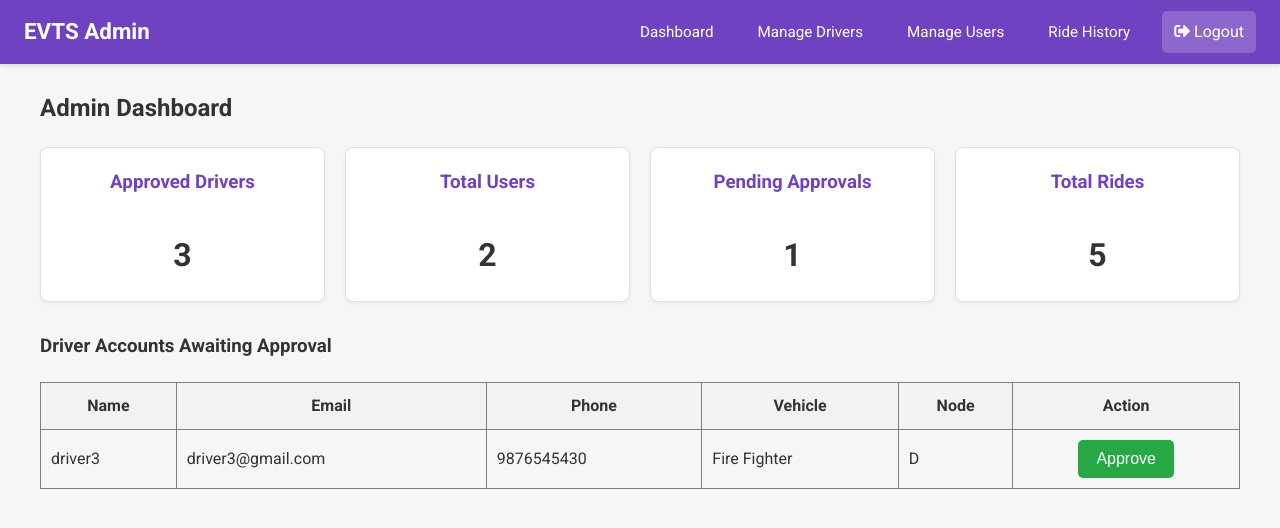
After one commit to Munalthapa710/college_project, a Flask app: page /admin/dashboard in a window 1280 px wide. The commit adds this page. Shown: the top 528 px of the page. Run offline with Flask 3, Linux system fonts and the light colour scheme; a user stored in the database is signed in.

Commit message:
admin and timeout

```diff
--- a/app.py
+++ b/app.py
@@ -8,14 +8,21 @@ from functools import wraps
 from dijkstra import dijkstra, shortest_path
 from graph_with_coords import graph, coordinates
 import os
-
+from werkzeug.security import generate_password_hash, check_password_hash
+from apscheduler.schedulers.background import BackgroundScheduler
+from datetime import timedelta
 app = Flask(__name__)
 app.secret_key = os.urandom(24).hex()
 
 app.config['SQLALCHEMY_DATABASE_URI'] = 'sqlite:///database.db'
 app.config['SQLALCHEMY_TRACK_MODIFICATIONS'] = False
 
-# Initialize SocketIO AFTER app configuration
+
+os.makedirs(app.instance_path, exist_ok=True)
+
+scheduler = BackgroundScheduler()
+scheduler.start()
+
 socketio = SocketIO(app, async_mode='eventlet', cors_allowed_origins="*")
 db = SQLAlchemy(app)
 
@@ -31,6 +38,12 @@ def format_datetime_npt(dt_utc):
     return dt_npt.strftime('%Y-%m-%d %H:%M NPT')
 
 # --- Models ---
+class Admin(db.Model):
+    __tablename__ = 'admin'
+    email = db.Column(db.String(120), primary_key=True)
+    name = db.Column(db.String(100))
+    password = db.Column(db.String(256)) # Increased length for hash
+
 class RideRequest(db.Model):
     __tablename__ = 'ride_request'
     id = db.Column(db.Integer, primary_key=True)
@@ -45,7 +58,7 @@ class User(db.Model):
     email = db.Column(db.String(120), primary_key=True)
     name = db.Column(db.String(100))
     phone = db.Column(db.String(15))
-    password = db.Column(db.String(100))
+    password = db.Column(db.String(256)) # Increased length for hash
     latitude = db.Column(db.Float, nullable=True)
     longitude = db.Column(db.Float, nullable=True)
 
@@ -53,9 +66,46 @@ class Driver(db.Model):
     email = db.Column(db.String(120), primary_key=True)
     name = db.Column(db.String(100))
     phone = db.Column(db.String(15))
-    password = db.Column(db.String(100))
+    password = db.Column(db.String(256)) # Increased length for hash
     vehicle = db.Column(db.String(50))
     node = db.Column(db.String(10), nullable=False)
+    is_approved = db.Column(db.Boolean, default=False, nullable=False)
+
+# --- CLI COMMAND TO CREATE ADMIN ---
+@app.cli.command("create-admin")
+def create_admin_command():
+    """Creates the initial admin user for the application."""
+
+    # Check if an admin already exists
+    if Admin.query.first():
+        print("An admin user already exists. Aborting.")
+        return
+
+    # --- CONFIGURE YOUR FIRST ADMIN HERE ---
+    admin_email = "admin@gmail.com"
+    admin_name = "System Administrator"
+    admin_password = "Admin123"
+
+    # Hash the password for security
+    hashed_password = generate_password_hash(admin_password)
+
+    new_admin = Admin(
+        email=admin_email,
+        name=admin_name,
+        password=hashed_password
+    )
+
+    db.session.add(new_admin)
+    db.session.commit()
+
+    print(f"Admin user '{admin_name}' with email '{admin_email}' created successfully.")
+    print("You can now log in with this account using the 'Admin' role.")
+
+@app.cli.command("init-db")
+def init_db_command():
+    """Creates the database tables."""
+    db.create_all()
+    print("Initialized the database.")
 
 # --- Decorators for Authentication ---
 def login_required_user(f):
@@ -74,6 +124,15 @@ def login_required_driver(f):
         return f(*args, **kwargs)
     return decorated_function
 
+def login_required_admin(f):
+    @wraps(f)
+    def decorated_function(*args, **kwargs):
+        if 'admin' not in session:
+            flash("Admin access required.", "error")
+            return redirect(url_for('login'))
+        return f(*args, **kwargs)
+    return decorated_function
+
 # for authenticated HTML pages.
 def add_no_cache_to_response(response):
     """Adds no-cache headers to a given Flask response object."""
@@ -81,6 +140,115 @@ def add_no_cache_to_response(response):
     response.headers["Pragma"] = "no-cache"
     response.headers["Expires"] = "0"
     return response
+
+def check_and_reroute_ride(ride_id, user_email):
+    """
+    A background job to check a ride request's status after a timeout.
+    If it's still pending, it finds the next nearest driver and re-assigns.
+    """
+    print(f"[JOB] Running check for ride_id: {ride_id}")
+    with app.app_context(): # IMPORTANT: Jobs run outside Flask's context
+        # Find the original request
+        original_request = db.session.get(RideRequest, ride_id)
+
+        # 1. Check if the ride is still pending
+        if not original_request or original_request.status != 'Pending':
+            print(f"[JOB] Ride {ride_id} is no longer pending. Status: {original_request.status if original_request else 'Not Found'}. Job finished.")
+            return
+
+        print(f"[JOB] Ride {ride_id} timed out. Finding next driver.")
+        # 2. Mark the original request as timed out
+        original_request.status = 'timed_out'
+
+        # 3. Find the next nearest driver, EXCLUDING the one who just timed out
+        user = User.query.get(user_email)
+        if not user or user.latitude is None:
+            print("[JOB] User or user location not found. Cannot find next driver.")
+            db.session.commit()
+            return
+
+        # This logic is similar to your find-nearest route, but excludes the previous driver
+        # For simplicity, we'll re-implement a small part of it here.
+        # A more advanced implementation might refactor this into a shared helper function.
+
+        all_available_drivers = Driver.query.filter(
+            Driver.is_approved == True,
+            Driver.node.isnot(None),
+            Driver.email != original_request.driver_email # <-- Exclude the previous driver
+        ).all()
+
+        if not all_available_drivers:
+            print("[JOB] No other drivers available.")
+            socketio.emit('ride_timeout_no_drivers', {'message': 'Your request timed out and no other drivers are available.'}, room=user_email)
+            db.session.commit()
+            return
+
+        # Find closest node to user (you can refactor this to a helper function)
+        user_latlng = (user.latitude, user.longitude)
+        closest_node_key = None
+        min_dist = float('inf')
+        for node, coord in coordinates.items():
+            dist = ( (user_latlng[0]-coord[0])**2 + (user_latlng[1]-coord[1])**2 )**0.5
+            if dist < min_dist:
+                min_dist = dist
+                closest_node_key = node
+
+        if not closest_node_key:
+            print("[JOB] Could not determine user's closest node.")
+            db.session.commit()
+            return
+
+        # Find the next nearest driver using Dijkstra
+        next_driver_obj = None
+        min_path_dist = float('inf')
+        for driver in all_available_drivers:
+            if driver.node in graph:
+                path_dist = dijkstra(graph, closest_node_key, driver.node)
+                if path_dist < min_path_dist:
+                    min_path_dist = path_dist
+                    next_driver_obj = driver
+
+        if not next_driver_obj:
+            print("[JOB] Found other drivers, but none are reachable on the network graph.")
+            socketio.emit('ride_timeout_no_drivers', {'message': 'Your request timed out and no other reachable drivers were found.'}, room=user_email)
+            db.session.commit()
+            return
+
+        # 4. Create a new ride request for the next driver
+        print(f"[JOB] Re-assigning ride to next nearest driver: {next_driver_obj.name} ({next_driver_obj.email})")
+        new_ride = RideRequest(
+            user_email=user_email,
+            driver_email=next_driver_obj.email,
+            user_latitude_at_request=user.latitude,
+            user_longitude_at_request=user.longitude,
+            status='Pending'
+        )
+        db.session.add(new_ride)
+        db.session.commit() # Commit changes (timed_out status and new ride)
+
+        # 5. Schedule a check for this NEW ride request
+        run_time = datetime.now(timezone.utc) + timedelta(minutes=2)
+        scheduler.add_job(check_and_reroute_ride, 'date', run_date=run_time, args=[new_ride.id, user_email])
+        print(f"[JOB] Scheduled next check for new ride {new_ride.id} at {run_time.isoformat()}")
+
+        # 6. Notify the user and the NEW driver via WebSockets
+        # Notify user of the new suggestion
+        socketio.emit('new_suggestion', {
+            'message': f"Request to {original_request.driver_email} timed out. Now requesting from next nearest driver: {next_driver_obj.name}.",
+            'driver_name': next_driver_obj.name
+        }, room=user_email)
+
+        # Notify the new driver of their new request
+        new_driver_data = {
+            'id': new_ride.id,
+            'user_name': user.name,
+            'user_email': user.email,
+            'user_latitude': new_ride.user_latitude_at_request,
+            'user_longitude': new_ride.user_longitude_at_request,
+            'timestamp': format_datetime_npt(new_ride.timestamp),
+            'status': new_ride.status
+        }
+        socketio.emit('new_ride_request', new_driver_data, room=next_driver_obj.email)
 
 # --- Routes ---
 @app.route('/')
@@ -135,6 +303,7 @@ def register():
         if role == 'driver':
             vehicle = request.form.get('vehicle', '').strip()
             node_from_form = request.form.get('node')
+
             if not vehicle:
                 errors.append("Vehicle information is required for drivers.")
             elif len(vehicle) < 2 or len(vehicle) > 50:
@@ -196,10 +365,14 @@ def login():
         if role == 'driver':
             driver = Driver.query.filter_by(email=email).first() # Query by normalized email
             if driver and driver.password == password:
+                if not driver.is_approved:
+                    flash('Your driver account is pending approval from an administrator.', 'warning')
+                    return render_template('login.html', form_data=form_data_to_pass)
                 session['driver'] = driver.email
                 flash(f'Welcome back, {driver.name}!', 'success')
                 login_successful = True
                 return redirect(url_for('dashboard'))
+
         elif role == 'user':
             user = User.query.filter_by(email=email).first() # Query by normalized email
             if user and user.password == password:
@@ -207,6 +380,13 @@ def login():
                 flash(f'Welcome back, {user.name}!', 'success')
                 login_successful = True
                 return redirect(url_for('user_dashboard'))
+
+        elif role == 'admin':
+            admin = Admin.query.filter_by(email=email).first()
+            if admin and check_password_hash(admin.password, password):
+                session['admin'] = admin.email
+                flash(f'Welcome, Administrator {admin.name}!', 'success')
+                return redirect(url_for('admin_dashboard'))
 
         # If login was not successful after checking both roles
         if not login_successful:
@@ -252,7 +432,6 @@ def find_nearest_driver_dijkstra():
 
     # Further filter by vehicle type if one is selected
     if selected_vehicle_type:
-        # Using SQLAlchemy's func.lower for case-insensitive comparison on the database side if possible
         driver_query = driver_query.filter(db.func.lower(Driver.vehicle).contains(selected_vehicle_type))
 
     available_drivers = driver_query.all()
@@ -331,6 +510,17 @@ def request_ride():
 
     try:
         db.session.commit()
+                # --- SCHEDULE THE TIMEOUT CHECK ---
+        # Run the job 2 minutes from now
+        run_time = datetime.now(timezone.utc) + timedelta(minutes=2)
+        scheduler.add_job(
+            check_and_reroute_ride,
+            'date',
+            run_date=run_time,
+            args=[new_ride.id, user_email] # Pass the ride_id and user_email to the job
+        )
+        print(f"[SCHEDULER] Job scheduled for ride ID {new_ride.id} at {run_time.isoformat()}")
+        # --- END SCHEDULING ---
 
         # --- SOCKET.IO EMIT for new ride request ---
         driver_target_email_for_room = new_ride.driver_email # The driver's email is the room name
@@ -501,11 +691,13 @@ def user_dashboard():
         return redirect(url_for('login'))
 
     # Get list of drivers with valid nodes for "Find Nearest" functionality
-    drivers_with_nodes = Driver.query.filter(Driver.node.isnot(None)).all()
+    drivers_with_nodes = Driver.query.filter(
+    Driver.node.isnot(None),
+    Driver.is_approved == True ).all()
+
     driver_list_for_js = [
-        {'email': d.email, 'name': d.name, 'vehicle': d.vehicle, 'node': d.node}
-        for d in drivers_with_nodes if d.node in coordinates # Ensure node is in your defined coordinates
-    ]
+    {'email': d.email, 'name': d.name, 'vehicle': d.vehicle, 'node': d.node}
+    for d in drivers_with_nodes if d.node in coordinates]
 
     current_ride_status_info = None #Ride status
     accepted_ride_db = RideRequest.query.filter_by(user_email=user.email, status='accepted').order_by(RideRequest.timestamp.desc()).first()
@@ -733,6 +925,80 @@ def edit_driver_profile():
     response = make_response(render_template('edit_driver_profile.html', driver=driver, nodes=coordinates.keys(), title="Edit Driver Profile"))
     return add_no_cache_to_response(response)
 
+@app.route('/admin/dashboard')
+@login_required_admin
+def admin_dashboard():
+    admin = Admin.query.get(session['admin'])
+    unapproved_drivers = Driver.query.filter_by(is_approved=False).all()
+
+    # Some quick stats for the dashboard
+    stats = {
+        'total_users': User.query.count(),
+        'total_drivers': Driver.query.filter_by(is_approved=True).count(),
+        'pending_drivers': len(unapproved_drivers),
+        'total_rides': RideRequest.query.count()
+    }
+
+    response = make_response(render_template(
+        'admin_dashboard.html',
+        admin=admin,
+        unapproved_drivers=unapproved_drivers,
+        stats=stats
+    ))
+    return add_no_cache_to_response(response)
+
+@app.route('/admin/approve-driver/<driver_email>', methods=['POST'])
+@login_required_admin
+def approve_driver(driver_email):
+    driver = Driver.query.get(driver_email)
+    if not driver:
+        return jsonify({'success': False, 'message': 'Driver not found.'}), 404
+
+    driver.is_approved = True
+    db.session.commit()
+
+    # Optional: Send an email or notification to the driver
+
+    flash(f"Driver '{driver.name}' has been approved.", "success")
+    return jsonify({'success': True, 'message': f"Driver {driver.name} approved."})
+
+@app.route('/admin/manage-users')
+@login_required_admin
+def manage_users():
+    admin = Admin.query.get(session['admin'])
+    all_users = User.query.all()
+    response = make_response(render_template('admin_manage_users.html', admin=admin, users=all_users))
+    return add_no_cache_to_response(response)
+
+@app.route('/admin/manage-drivers')
+@login_required_admin
+def manage_drivers():
+    admin = Admin.query.get(session['admin'])
+    all_drivers = Driver.query.order_by(Driver.is_approved.asc()).all()
+    response = make_response(render_template('admin_manage_drivers.html', admin=admin, drivers=all_drivers))
+    return add_no_cache_to_response(response)
+
+@app.route('/admin/ride-history')
+@login_required_admin
+def global_ride_history():
+    admin = Admin.query.get(session['admin'])
+    all_rides = RideRequest.query.order_by(RideRequest.timestamp.desc()).all()
+
+    # Enrich ride data with user and driver names
+    enriched_rides = []
+    for ride in all_rides:
+        user = User.query.get(ride.user_email)
+        driver = Driver.query.get(ride.driver_email)
+        enriched_rides.append({
+            'ride': ride,
+            'user_name': user.name if user else 'N/A',
+            'driver_name': driver.name if driver else 'N/A',
+            'timestamp': format_datetime_npt(ride.timestamp) # Use your existing helper
+        })
+
+    response = make_response(render_template('admin_ride_history.html', admin=admin, rides=enriched_rides))
+    return add_no_cache_to_response(response)
+
 # --- SOCKET.IO Event Handlers ---
 @socketio.on('connect')
 def handle_connect():
@@ -756,7 +1022,5 @@ def handle_disconnect():
     print(f"Client disconnected: {request.sid}")
 
 if __name__ == '__main__':
-    with app.app_context():
-        db.create_all()
     print("Starting Flask-SocketIO server with eventlet...")
     socketio.run(app, debug=True, host='0.0.0.0', port=5000, use_reloader=True)
--- /dev/null
+++ b/templates/admin_base.html
@@ -0,0 +1,72 @@
+<!DOCTYPE html>
+<html>
+<head>
+    <title>{{ title or "Admin Panel" }} - EVTS</title>
+    <link href="https://fonts.googleapis.com/css2?family=Roboto:wght@300;400;500;700&display=swap" rel="stylesheet">
+    <link rel="stylesheet" href="{{ url_for('static', filename='css/dashboard_styles.css') }}">
+    <link rel="stylesheet" href="https://cdnjs.cloudflare.com/ajax/libs/font-awesome/5.15.4/css/all.min.css" />
+    <style>
+        /* --- General Admin Styles --- */
+        nav.admin-navbar { background-color: #6f42c1; } /* A nice purple for the admin navbar */
+        .stat-card { background: #fff; border: 1px solid #e0e0e0; padding: 20px; border-radius: 8px; text-align: center; box-shadow: 0 2px 4px rgba(0,0,0,0.05); }
+        .stat-card h3 { margin-top: 0; color: #6f42c1; }
+        .stat-card p { font-size: 2em; font-weight: bold; margin-bottom: 0; }
+        .stats-grid { display: grid; grid-template-columns: repeat(auto-fit, minmax(200px, 1fr)); gap: 20px; margin-bottom: 30px; }
+
+        /* --- CORRECTED FLASH MESSAGE STYLES --- */
+        .flashes { list-style-type: none; padding: 0; margin-bottom: 20px; }
+        .flash-message {
+            padding: 15px;
+            border-radius: 5px;
+            color: white;
+            margin-bottom: 10px; /* Spacing between multiple messages */
+        }
+        /* Define a style for each category */
+        .flash-message.success { background-color: #28a745; }
+        .flash-message.error { background-color: #dc3545; }
+        .flash-message.info { background-color: #17a2b8; }
+        .flash-message.warning { background-color: #ffc107; color: #212529; }
+        /* --- END OF CORRECTION --- */
+    </style>
+</head>
+<body>
+    <nav class="navbar admin-navbar">
+        <a href="{{ url_for('admin_dashboard') }}" class="nav-brand">EVTS Admin</a>
+        <div class="nav-links">
+            <a href="{{ url_for('admin_dashboard') }}">Dashboard</a>
+            <a href="{{ url_for('manage_drivers') }}">Manage Drivers</a>
+            <a href="{{ url_for('manage_users') }}">Manage Users</a>
+            <a href="{{ url_for('global_ride_history') }}">Ride History</a>
+        </div>
+        <div class="navbar-profile">
+
+
+            <a href="{{ url_for('logout') }}" style="color: white; text-decoration: none; background-color: rgba(255,255,255,0.2); padding: 8px 12px; border-radius: 5px;">
+                <i class="fas fa-sign-out-alt"></i> Logout
+            </a>
+        </div>
+    </nav>
+    <div class="dashboard-content">
+        {% with messages = get_flashed_messages(with_categories=true) %}
+          {% if messages %}
+            <div class="flashes">
+            {% for category, message in messages %}
+              <!-- This div is now much simpler. It gets the correct style from the CSS classes we defined above. -->
+              <div class="flash-message {{ category }}">
+                  {{ message }}
+              </div>
+            {% endfor %}
+            </div>
+          {% endif %}
+        {% endwith %}
+
+        {% block content %}{% endblock %}
+    </div>
+
+    <script>
+        // Disable back button after logout
+        window.addEventListener('pageshow', function(event) { if (event.persisted) { window.location.reload(); } });
+    </script>
+    {% block scripts_extra %}{% endblock %}
+</body>
+</html>
--- /dev/null
+++ b/templates/admin_dashboard.html
@@ -0,0 +1,100 @@
+{% extends 'admin_base.html' %}
+
+{% block content %}
+<h2>Admin Dashboard</h2>
+
+<div class="stats-grid">
+    <div class="stat-card">
+        <h3>Approved Drivers</h3>
+        <p>{{ stats.total_drivers }}</p>
+    </div>
+    <div class="stat-card">
+        <h3>Total Users</h3>
+        <p>{{ stats.total_users }}</p>
+    </div>
+    <div class="stat-card">
+        <h3>Pending Approvals</h3>
+        <p>{{ stats.pending_drivers }}</p>
+    </div>
+    <div class="stat-card">
+        <h3>Total Rides</h3>
+        <p>{{ stats.total_rides }}</p>
+    </div>
+</div>
+
+<h3>Driver Accounts Awaiting Approval</h3>
+{% if unapproved_drivers %}
+<table border="1" style="width: 100%; border-collapse: collapse; margin-top: 20px;">
+    <thead>
+        <tr style="background-color: #f2f2f2;">
+            <th style="padding: 10px;">Name</th>
+            <th style="padding: 10px;">Email</th>
+            <th style="padding: 10px;">Phone</th>
+            <th style="padding: 10px;">Vehicle</th>
+            <th style="padding: 10px;">Node</th>
+            <th style="padding: 10px;">Action</th>
+        </tr>
+    </thead>
+    <tbody>
+    {% for driver in unapproved_drivers %}
+    <tr id="driver-row-{{ driver.email.replace('@', '_').replace('.', '_') }}">
+        <td style="padding: 10px;">{{ driver.name }}</td>
+        <td style="padding: 10px;">{{ driver.email }}</td>
+        <td style="padding: 10px;">{{ driver.phone }}</td>
+        <td style="padding: 10px;">{{ driver.vehicle }}</td>
+        <td style="padding: 10px;">{{ driver.node }}</td>
+        <td style="padding: 10px; text-align: center;">
+            <button class="btn-confirm" onclick="approveDriver('{{ driver.email }}')">Approve</button>
+        </td>
+    </tr>
+    {% endfor %}
+    </tbody>
+</table>
+{% else %}
+<p>No new driver registrations to approve.</p>
+{% endif %}
+
+{% endblock %}
+
+{% block scripts_extra %}
+<script>
+    function approveDriver(email) {
+        if (!confirm(`Are you sure you want to approve the driver with email: ${email}?`)) {
+            return;
+        }
+
+        fetch(`/admin/approve-driver/${email}`, {
+            method: 'POST',
+            headers: {
+                'Content-Type': 'application/json'
+            }
+        })
+        .then(response => response.json())
+        .then(data => {
+            if (data.success) {
+                // Remove the row from the table for a smooth UI update
+                const rowId = `driver-row-${email.replace('@', '_').replace('.', '_')}`;
+                const row = document.getElementById(rowId);
+                if (row) {
+                    row.style.transition = 'opacity 0.5s ease';
+                    row.style.opacity = '0';
+                    setTimeout(() => {
+                        row.remove();
+                        // Optionally, refresh the whole page to update stats, or update them with JS
+                        window.location.reload();
+                    }, 500);
+                } else {
+                    // Fallback if the row isn't found for some reason
+                    window.location.reload();
+                }
+            } else {
+                alert('Error: ' + data.message);
+            }
+        })
+        .catch(error => {
+            console.error('Error:', error);
+            alert('An unexpected error occurred.');
+        });
+    }
+</script>
+{% endblock %}
--- a/templates/login.html
+++ b/templates/login.html
@@ -49,6 +49,7 @@
                              {# Pre-select role if form_data exists #}
                             <option value="user" {% if form_data.get('role') == 'user' %}selected{% endif %}>User</option>
                             <option value="driver" {% if form_data.get('role') == 'driver' %}selected{% endif %}>Driver</option>
+                            <option value="admin" {% if form_data.get('role') == 'admin' %}selected{% endif %}>Admin</option>
                         </select>
                     </div>
                     <button type="submit" class="btn-submit">Sign In</button>
--- a/templates/user_base.html
+++ b/templates/user_base.html
@@ -19,14 +19,13 @@
         </div>
         <div class="navbar-profile">
             <span class="profile-image-clickable" onclick="toggleProfileDropdown('userProfileDropdown')">
-                {# CHANGED ICON HERE #}
+
                 <i class="far fa-user"></i>
             </span>
 
             <div class="profile-dropdown" id="userProfileDropdown">
                 <div class="dropdown-header">
                     <span class="dropdown-profile-icon-wrapper">
-                        {# CHANGED ICON HERE - using a slightly larger version for header #}
                         <i class="far fa-user fa-lg"></i>
                     </span>
                     <div class="dropdown-user-info">
```
Also changed, not shown: templates/admin_manage_drivers.html (added, +40 -0 lines), templates/admin_manage_users.html (added, +30 -0 lines), templates/admin_ride_history.html (added, +26 -0 lines), templates/user_dashboard.html (+36 -1 lines), instance/database.db.
